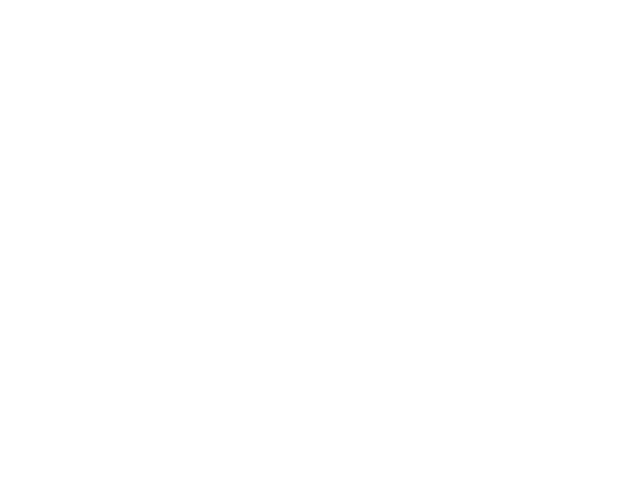
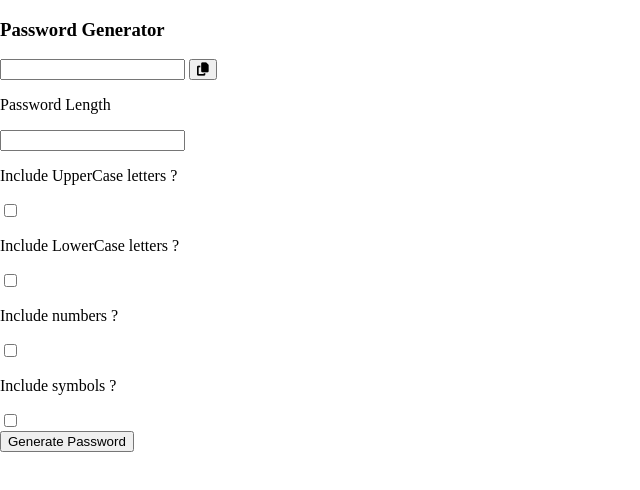
Before and after one commit to Ameer2000Mzori/Password-Generator, a website built with webpack: page src/index.html in a window 1280 px wide. Shown: the whole page, without its empty margins (0-640 px from the left). Built offline with nearby package versions, Linux system fonts and the light colour scheme; a web font is replaced by a local one.

Commit message:
added html tree to header

```diff
--- a/src/index.html
+++ b/src/index.html
@@ -18,6 +18,40 @@
     />
   </head>
   <body>
+    <header class="header">
+      <div class="head-Wrap">
+        <h3>Password Generator</h3>
+        <div class="copy-Text-Wrap">
+          <input type="number" />
+          <button class="copy-Pass-Btn">
+            <i class="fa-solid fa-copy"></i>
+          </button>
+        </div>
+        <div class="choice-Wrap">
+          <div class="box-Choice password-Length">
+            <p>Password Length</p>
+            <input class="length-Of-Pass" type="number" />
+          </div>
+          <div class="box-Choice upperCase-Box">
+            <p>Include UpperCase letters ?</p>
+            <input class="upperCase-Check" type="checkbox" />
+          </div>
+          <div class="box-Choice LowerCase-Box">
+            <p>Include LowerCase letters ?</p>
+            <input class="LowerCase-Check" type="checkbox" />
+          </div>
+          <div class="box-Choice numbers-Box">
+            <p>Include numbers ?</p>
+            <input class="numbers-Check" type="checkbox" />
+          </div>
+          <div class="box-Choice symbols-Box">
+            <p>Include symbols ?</p>
+            <input class="symbols-Check" type="checkbox" />
+          </div>
+        </div>
+        <button class="generate-Pass">Generate Password</button>
+      </div>
+    </header>
     <script src="script.js"></script>
   </body>
 </html>
```
